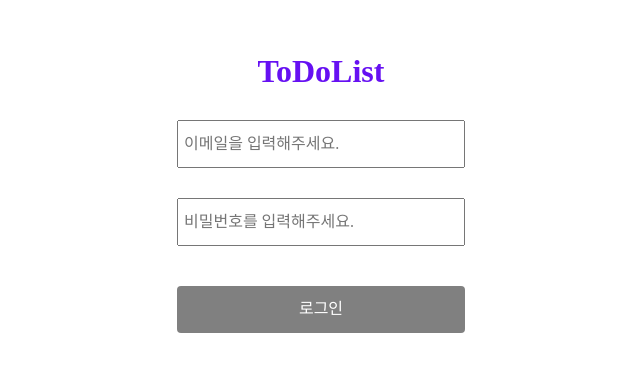
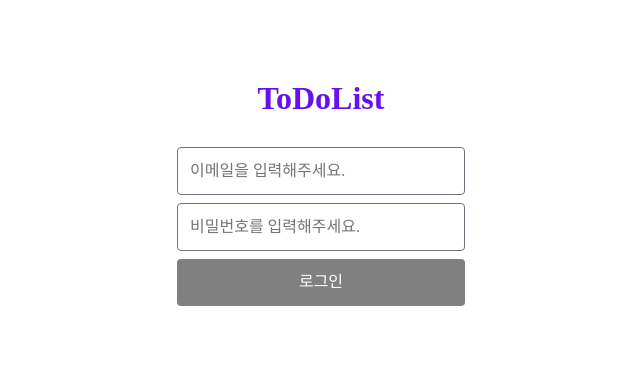
Before and after one commit to pre-onboarding-Team-4/pre-onboarding-11th-1-4, a React (Create React App) app: page /signin in a window 1280 px wide. Shown: the part 223-594 px from the top of the page, without its empty margins (319-959 px from the left). Built offline with nearby package versions, Linux system fonts and the light colour scheme; no server answers; a web font is replaced by a local one.

Commit message:
design: auth 폼 CSS 수정

```diff
--- a/src/components/AuthForm.jsx
+++ b/src/components/AuthForm.jsx
@@ -105,18 +105,18 @@ const Title = styled.h2`
 `;
 
 const UserInputForm = styled.form`
-  width: 308px;
-  margin-bottom: 40px;
+  width: 100%;
+  max-width: 288px;
   display: flex;
   flex-direction: column;
   align-items: center;
-  gap: 30px;
 `;
 
 const EmailInput = styled.input`
-  padding: 0 5px;
+  padding: 0 12px;
   width: 288px;
   height: 48px;
+  margin-bottom: 8px;
   font-family: 'Noto Sans KR';
   font-style: normal;
   font-weight: 400;
@@ -124,12 +124,19 @@ const EmailInput = styled.input`
   line-height: 23px;
   color: placeholder;
   box-sizing: border-box;
+  outline: none;
+  border: 1px solid #6c757d;
+  border-radius: 4px;
+  &:focus {
+    border-color: var(--color-primary);
+  }
 `;
 
 const PwInput = styled.input`
-  padding: 0 5px;
+  padding: 0 12px;
   width: 288px;
   height: 48px;
+  margin-bottom: 8px;
   font-family: 'Noto Sans KR';
   font-style: normal;
   font-weight: 400;
@@ -137,27 +144,35 @@ const PwInput = styled.input`
   line-height: 23px;
   color: placeholder;
   box-sizing: border-box;
+  outline: none;
+  border: 1px solid #6c757d;
+  border-radius: 4px;
+  &:focus {
+    border-color: var(--color-primary);
+  }
 `;
 
 const EmailValidText = styled.p`
-  width: 170px;
-  height: 17px;
+  width: 100%;
+  padding-left: 12px;
+  margin: 0 0 8px;
+  text-align: left;
   font-family: 'Noto Sans KR';
   font-style: normal;
   font-weight: 350;
   font-size: 12px;
-  line-height: 17px;
   color: #fb0000;
 `;
 
 const PwValidText = styled.p`
-  width: 180px;
-  height: 17px;
+  width: 100%;
+  padding-left: 12px;
+  margin: 0 0 8px;
+  text-align: left;
   font-family: 'Noto Sans KR';
   font-style: normal;
   font-weight: 350;
   font-size: 12px;
-  line-height: 17px;
   color: #fb0000;
 `;
 
```
